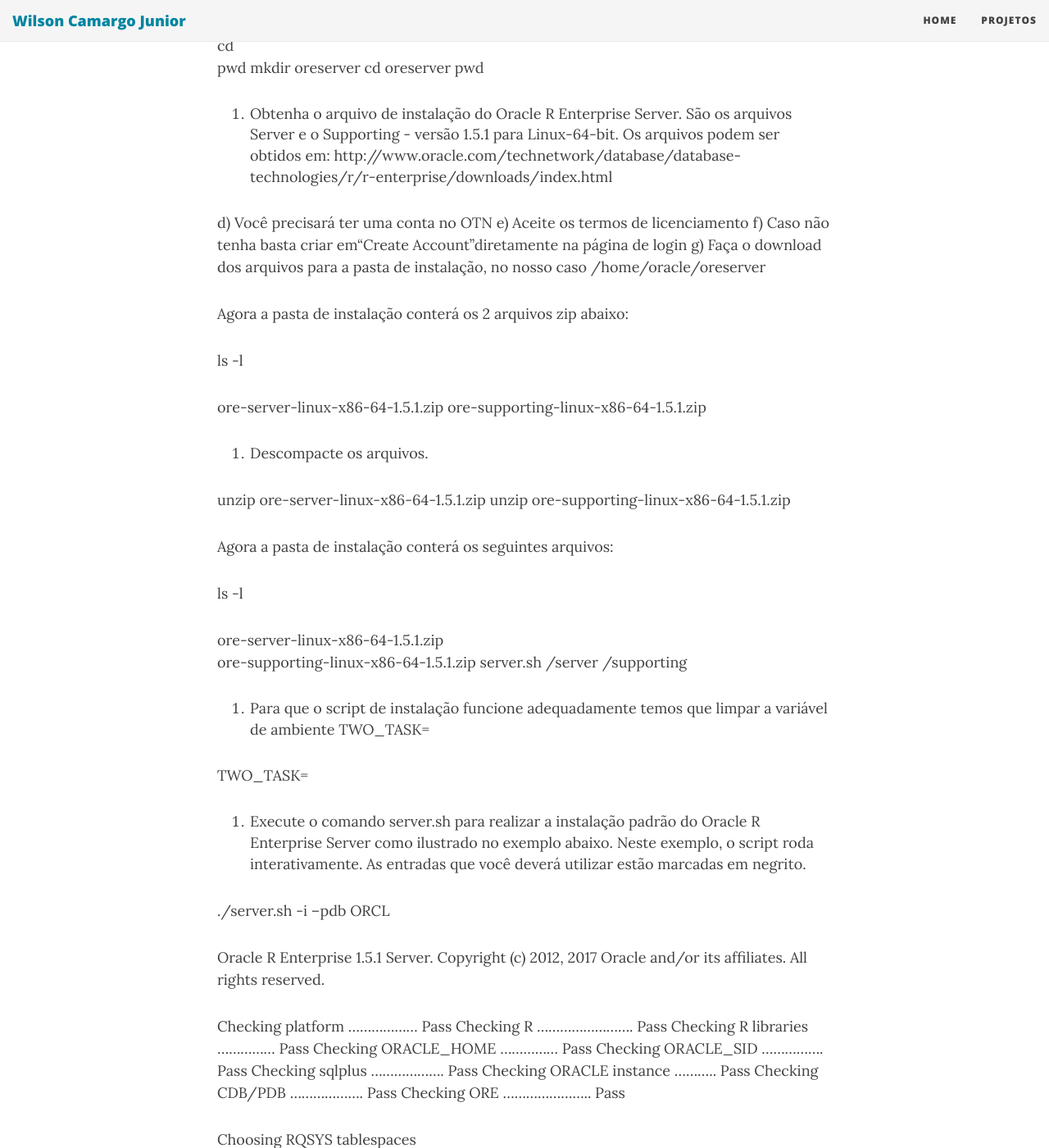
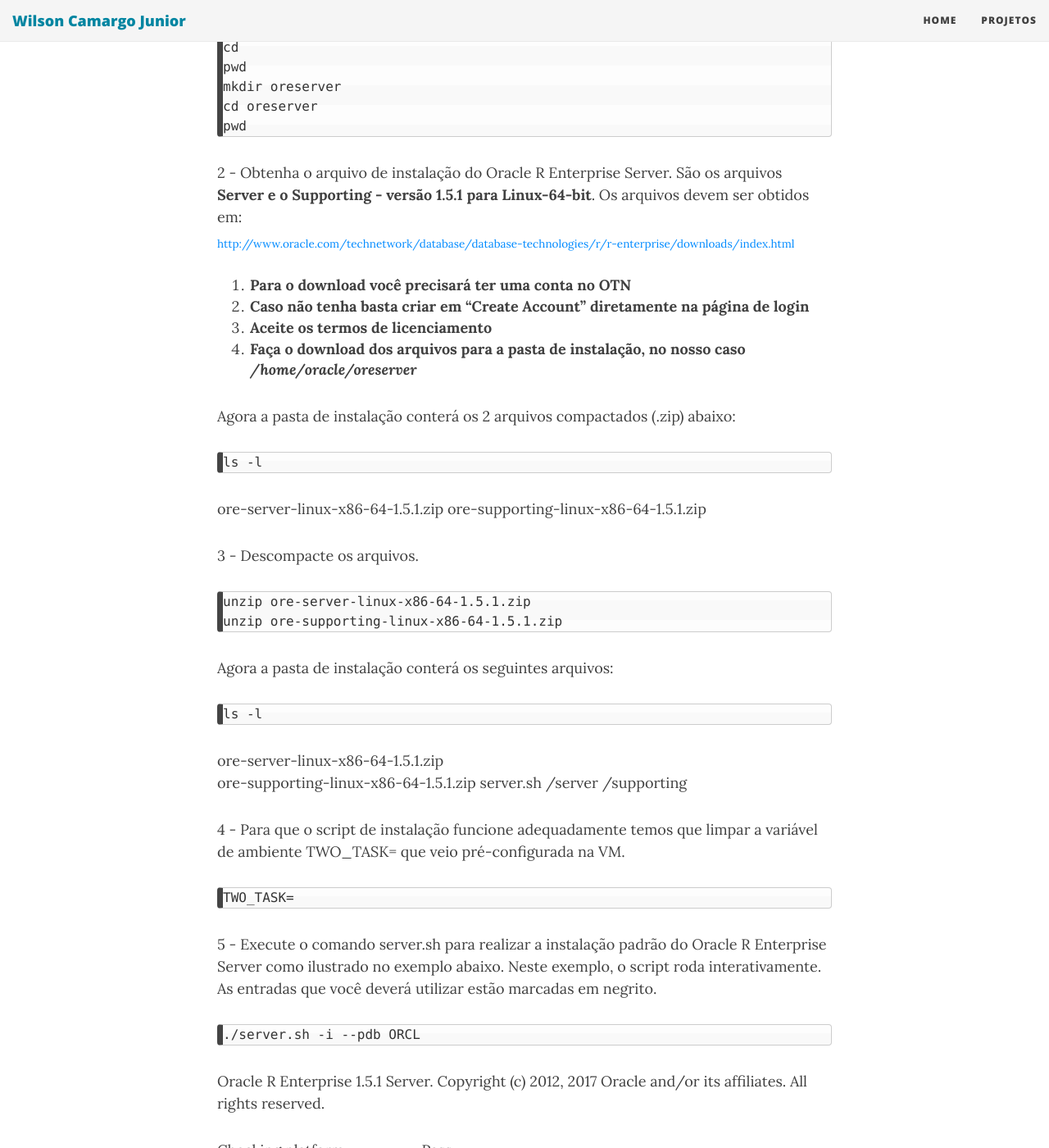
Before and after one commit to wilson-camargo-jr/teste, a Jekyll site: the page built from _posts/2018-06-18-ANN-ORE-P3.md, in a window 1280 px wide and 1400 px high, scrolled down 4028 px. Shown: the whole window at 82% size. Built offline with Jekyll 4.4.1, drawn with Linux system fonts in a browser that asks for light colours; nearby versions of some CDN libraries; some of the changed text lies outside the part shown.

Commit message:
Update 2018-06-18-ANN-ORE-P3.md

````diff
--- a/_posts/2018-06-18-ANN-ORE-P3.md
+++ b/_posts/2018-06-18-ANN-ORE-P3.md
@@ -86,39 +87,48 @@
 Nesse ponto finalizamos a instalação da **Distribuição Oracle R**.
 
 
-**Etapa 2:  Instalação do Oracle R Enterprise no Servidor**
 
-1.	Crie uma pasta para a instalação dos componentes do Oracle R Enterprise. Essa pasta pode ter qualquer nome. Em nosso artigo escolhemos o nome “oreserver” que será criada em /home/oracle.
+**Etapa 2: Instalação do Oracle R Enterprise no Servidor**
 
+1 - Crie uma pasta para a instalação dos componentes do Oracle R Enterprise. Essa pasta pode ter qualquer nome. Em nosso artigo escolhemos o nome “oreserver” que será criada em /home/oracle.
+
+```
 cd
 pwd
 mkdir oreserver
 cd oreserver
 pwd
+```
 
-2.	Obtenha o arquivo de instalação do Oracle R Enterprise Server. São os arquivos  Server e o Supporting - versão 1.5.1 para Linux-64-bit.  Os arquivos podem ser obtidos em:
-http://www.oracle.com/technetwork/database/database-technologies/r/r-enterprise/downloads/index.html
+2 -	Obtenha o arquivo de instalação do Oracle R Enterprise Server. São os arquivos **Server e o Supporting - versão 1.5.1 para Linux-64-bit**. Os arquivos devem ser obtidos em:
+<sub><a href="http://www.oracle.com/technetwork/database/database-technologies/r/r-enterprise/downloads/index.html" target="_blank">http://www.oracle.com/technetwork/database/database-technologies/r/r-enterprise/downloads/index.html</a></sub>
 
-d)	Você precisará ter uma conta no OTN
-e)	Aceite os termos de licenciamento
-f)	Caso não tenha basta criar em“Create Account”diretamente na página de login
-g)	Faça o download dos arquivos para a pasta de instalação, no nosso caso /home/oracle/oreserver
+1. **Para o download você precisará ter uma conta no OTN**
+2. **Caso não tenha basta criar em “Create Account” diretamente na página de login**
+3. **Aceite os termos de licenciamento**
+4. **Faça o download dos arquivos para a pasta de instalação, no nosso caso _/home/oracle/oreserver_**
 
-Agora a pasta de instalação conterá os 2 arquivos zip abaixo:
+Agora a pasta de instalação conterá os 2 arquivos compactados (.zip) abaixo:
 
+```
 ls -l
+```
 
 ore-server-linux-x86-64-1.5.1.zip
 ore-supporting-linux-x86-64-1.5.1.zip
 
-3.	Descompacte os arquivos.
+3 - Descompacte os arquivos.
 
+```
 unzip ore-server-linux-x86-64-1.5.1.zip
 unzip ore-supporting-linux-x86-64-1.5.1.zip
+```
 
 Agora a pasta de instalação conterá os seguintes arquivos:
 
+```
 ls -l
+```
 
 ore-server-linux-x86-64-1.5.1.zip
 ore-supporting-linux-x86-64-1.5.1.zip
@@ -126,15 +136,17 @@
 /server
 /supporting
 
+4 - Para que o script de instalação funcione adequadamente temos que limpar a variável de ambiente TWO_TASK= que veio pré-configurada na VM.
 
+```
+TWO_TASK=
+```
 
-4.	Para que o script de instalação funcione adequadamente temos que limpar a variável de ambiente TWO_TASK=
+5 -	Execute o comando server.sh para realizar a instalação padrão do Oracle R Enterprise Server como ilustrado no exemplo abaixo. Neste exemplo, o script roda interativamente. As entradas que você deverá utilizar estão marcadas em negrito.
 
-TWO_TASK=
-
-5.	Execute o comando server.sh para realizar a instalação padrão do Oracle R Enterprise Server como ilustrado no exemplo abaixo. Neste exemplo, o script roda interativamente. As entradas que você deverá utilizar estão marcadas em negrito.
-
+```
 ./server.sh -i --pdb ORCL
+```
 
 Oracle R Enterprise 1.5.1 Server.   Copyright (c) 2012, 2017 Oracle and/or its affiliates. All rights reserved.
 
@@ -149,18 +161,18 @@
 Checking ORE ....................... Pass
 
 Choosing RQSYS tablespaces
-PERMANENT tablespace to use for RQSYS [list]: SYSAUX
-TEMPORARY tablespace to use for RQSYS [list]: TEMP
+PERMANENT tablespace to use for RQSYS [list]: **SYSAUX**
+TEMPORARY tablespace to use for RQSYS [list]: **TEMP**
 
 Choosing ORE user
-ORE user to use [list]: RQUSER
+ORE user to use [list]: **RQUSER**
 
 Choosing RQUSER tablespaces
-PERMANENT tablespace to use for RQUSER [list]: USERS
-TEMPORARY tablespace to use for RQUSER [list]: TEMP
+PERMANENT tablespace to use for RQUSER [list]: **USERS**
+TEMPORARY tablespace to use for RQUSER [list]: **TEMP**
 
 Choosing RQUSER password
-Password to use for RQUSER: ORACLE
+Password to use for RQUSER: **ORACLE**
 
 Current configuration
 R Version ............. Oracle Distribution of R version 3.3.0  (--)
@@ -187,7 +199,7 @@
 
 Operation ........................ Install/Upgrade/Setup
 
-Proceed? [yes] yes
+Proceed? [yes] **yes**
 
 Removing R libraries ............... Pass
 Installing R libraries ............. Pass
````
Also changed, not shown: other parts of _posts/2018-06-18-ANN-ORE-P3.md (+4 -3 lines).
